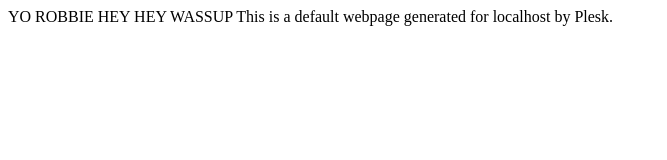
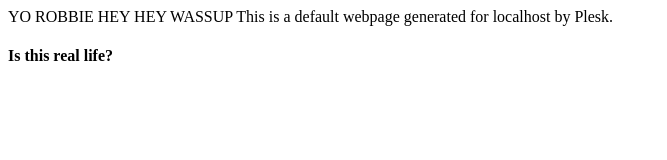
Before and after one commit to syren-digital/tran-tracker, a plain HTML site: page index.html in a window 1280 px wide. Shown: the whole page, without its empty margins (0-667 px from the left). Drawn offline with Linux system fonts and the light colour scheme.

Commit message:
Update index.html
i'm doing it

```diff
--- a/index.html
+++ b/index.html
@@ -7,5 +7,7 @@
 </head>
 <body>
     YO ROBBIE HEY HEY WASSUP This is a default webpage generated for <script>document.write(location.hostname)</script> by Plesk.
+
+<h4>Is this real life?</h4>
 </body>
 </html>
```
